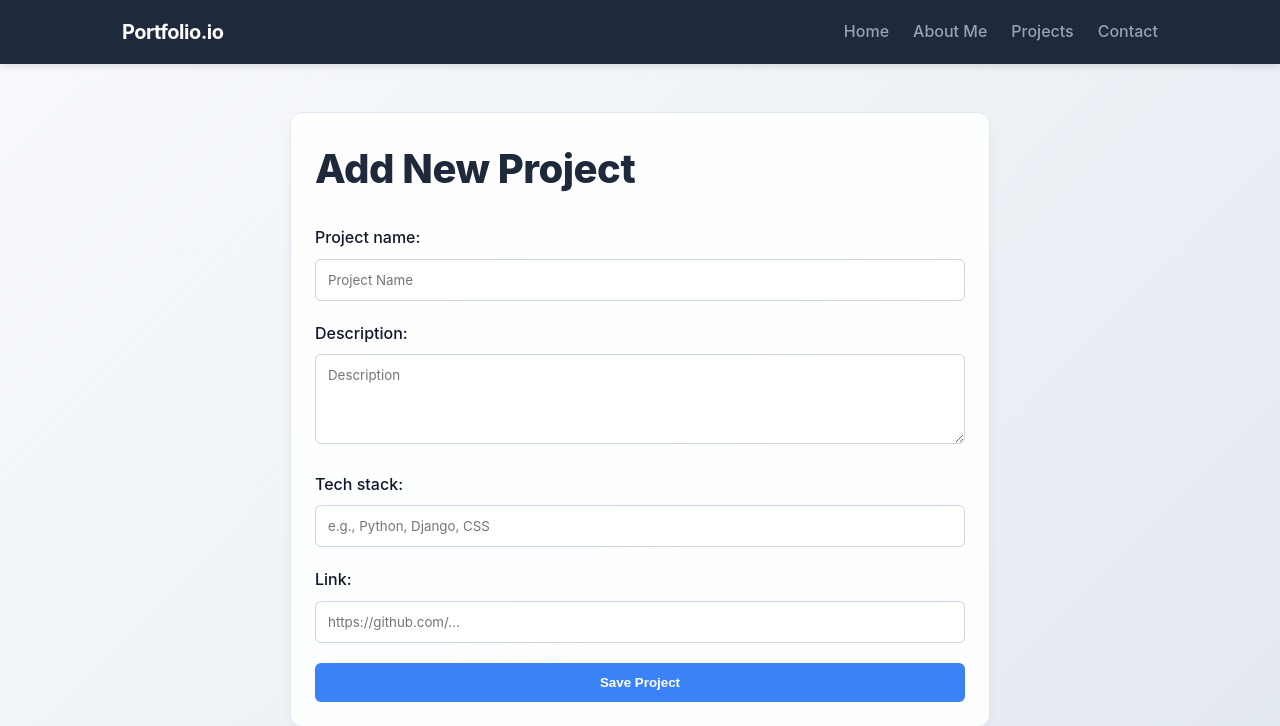
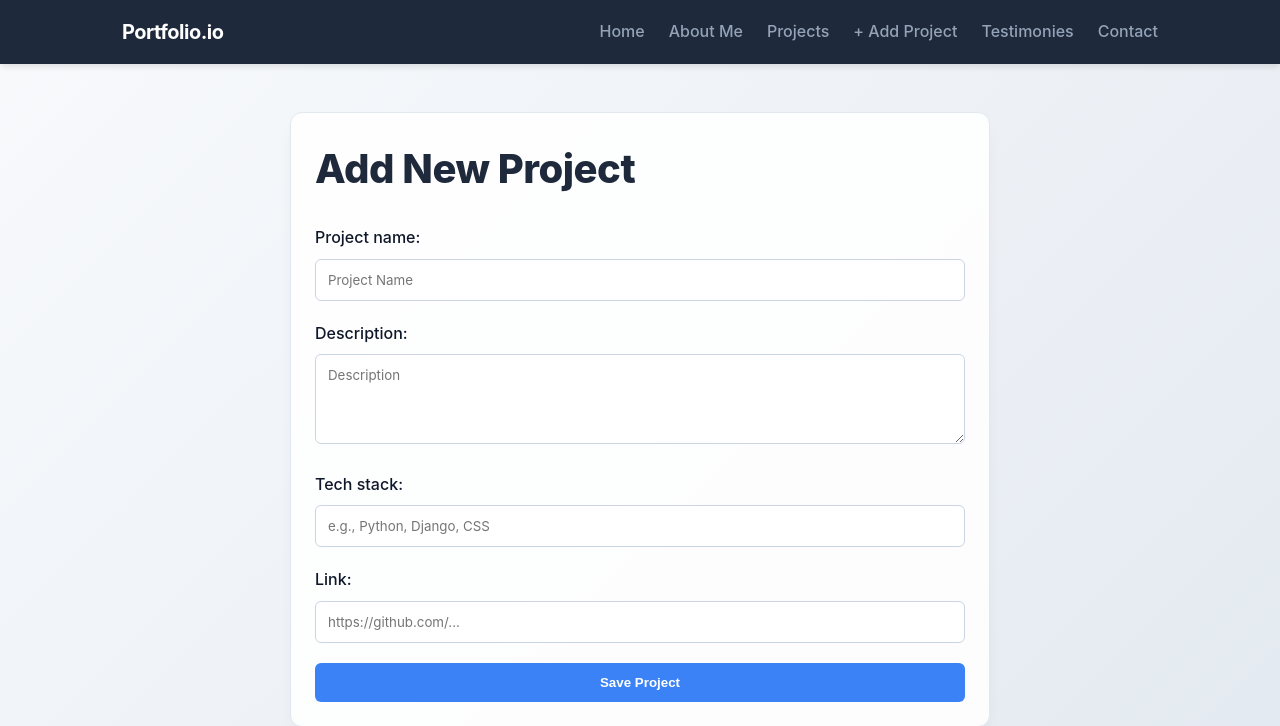
Before and after one commit to KohlYumul/PortfolioQuiz1Yumul, a Django app: page /projects/add/ in a window 1280 px wide. Shown: the top 726 px of the page. Run offline with Django 5.2, Linux system fonts and the light colour scheme; data that the repository does not hold is empty; parts of the project's set-up code (start-up, migrations or seed data) failed here and were passed over.

Commit message:
Add 'Add Project' and 'Testimonies' links to navigation

```diff
--- a/portfolio/templates/portfolio/base.html
+++ b/portfolio/templates/portfolio/base.html
@@ -15,6 +15,8 @@
                 <li><a href="{% url 'index' %}">Home</a></li>
                 <li><a href="{% url 'about' %}">About Me</a></li>
                 <li><a href="{% url 'projects' %}">Projects</a></li>
+                <li><a href="{% url 'add_project' %}">+ Add Project</a></li>
+                <li><a href="{% url 'testimonies_list' %}">Testimonies</a></li>
                 <li><a href="{% url 'contact' %}">Contact</a></li>
             </ul>
         </nav>
```
